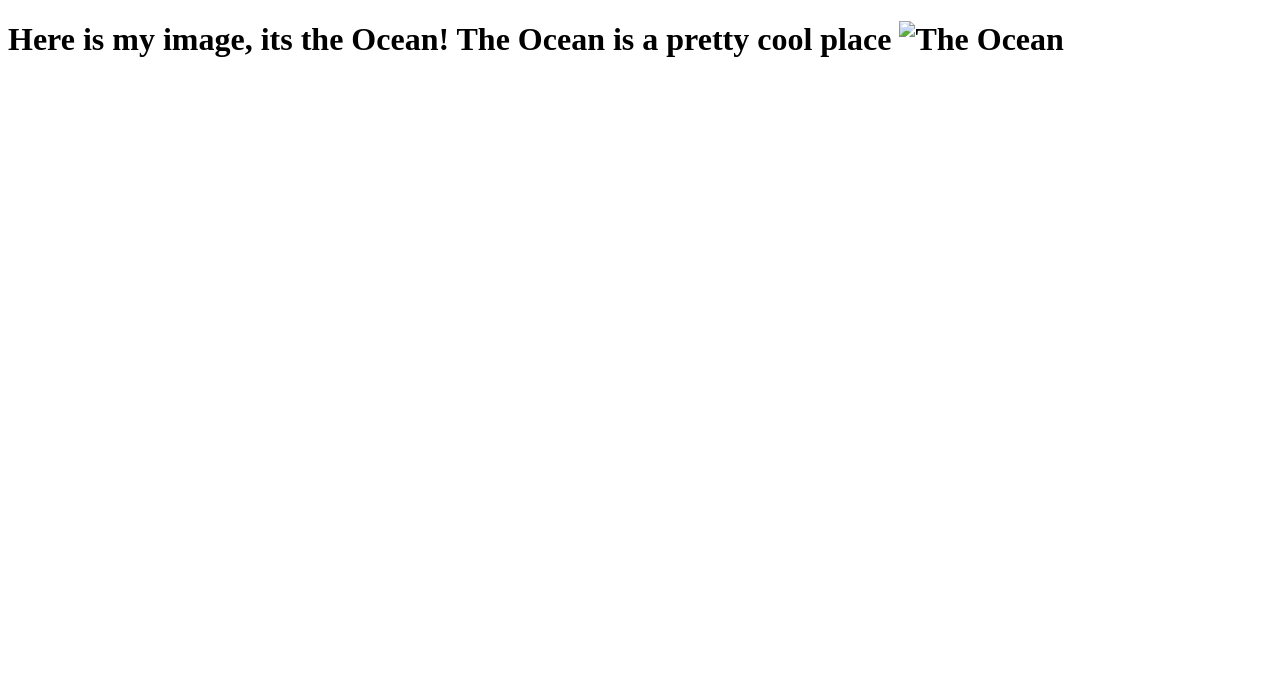
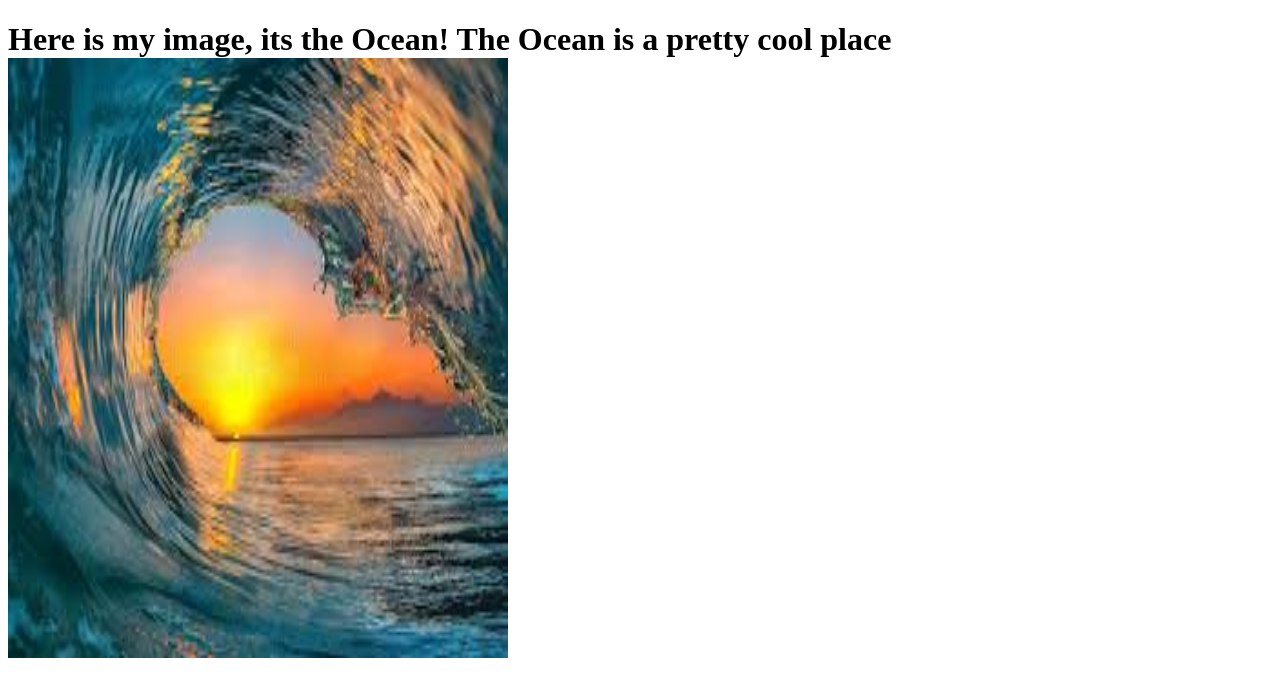
Before and after one commit to ICodeCSharpLOL/Milby_classwork, a plain HTML site: page index.html in a window 1280 px wide. Drawn offline with Linux system fonts and the light colour scheme.

Commit message:
Update index.html

```diff
--- a/index.html
+++ b/index.html
@@ -5,6 +5,6 @@
 </head>
 <body>
         <h1>Here is my image, its the Ocean! The Ocean is a pretty cool place</h>
-        <img src="ocean.jpg" alt="The Ocean" width="500" height="600">
+        <img src="ocean.jpeg" alt="The Ocean" width="500" height="600">
 </body>
 </html>
```
